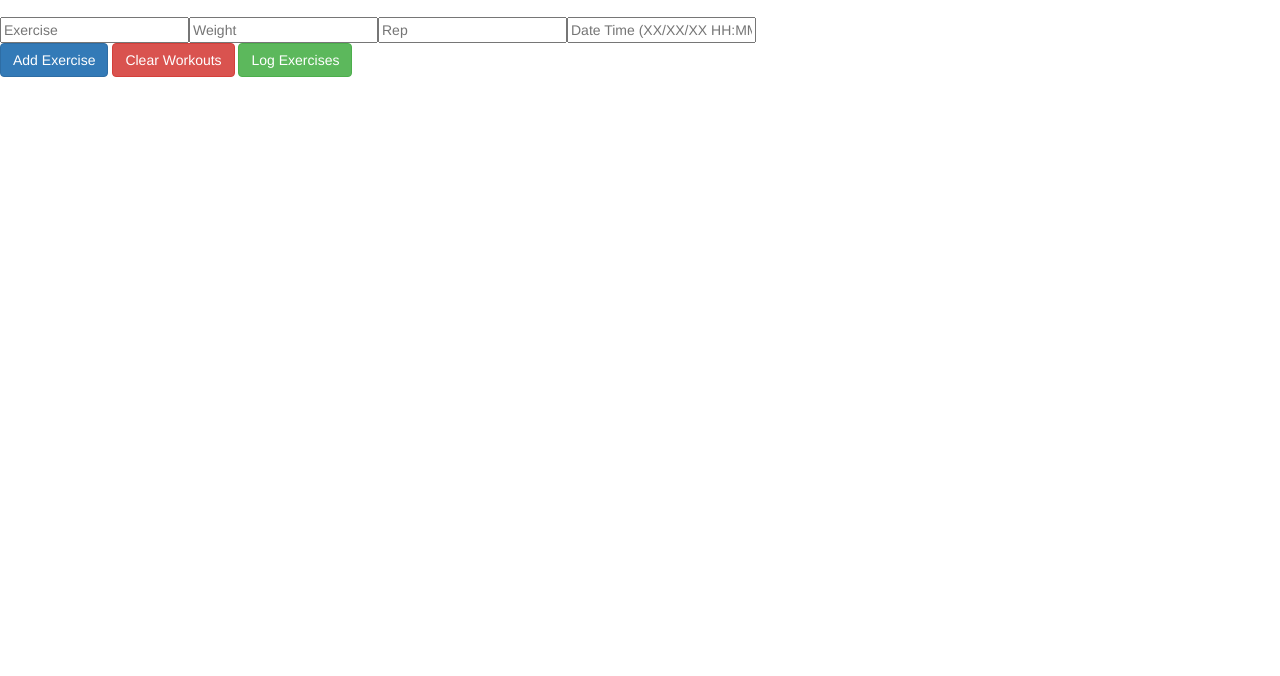
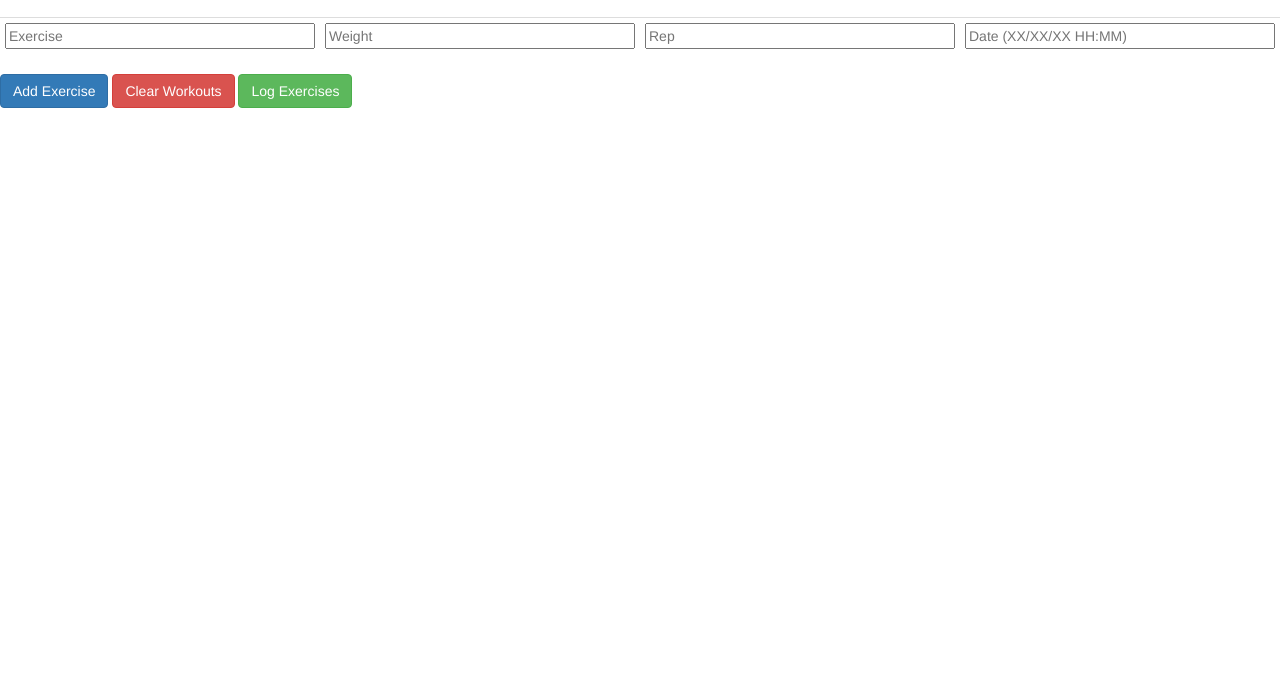
Before and after one commit to chulahn/Exercise-Journal, a website: page index.html in a window 1280 px wide. Shown: the part 124-800 px from the top of the page. Drawn offline with nearby package versions, Linux system fonts and the light colour scheme; no server answers.

Commit message:
added css.  made inputs fit on one screen on initial zoom

```diff
--- a/index.html
+++ b/index.html
@@ -55,12 +55,13 @@
   </section>
 
   <section>
-    <table>
-      <td><input type="text" placeholder="Exercise" ng-model="exerciseName" id="exerciseName"></input></td>
-      <td><input type="number" placeholder="Weight" ng-model="exerciseWeight" id="exerciseWeight"></input></td>
-      <td><input type="number" placeholder="Rep" ng-model="exerciseRep" id="exerciseRep"></input></td>
-      <td><input placeholder="Date Time (XX/XX/XX HH:MM)" ng-model="exerciseTime" id="exerciseTime"></input></td>
-
+    <table class="table table-condensed input-table">
+      <tr>
+        <td><input type="text" placeholder="Exercise" ng-model="exerciseName" id="exerciseName"></input></td>
+        <td><input type="number" placeholder="Weight" ng-model="exerciseWeight" id="exerciseWeight"></input></td>
+        <td><input type="number" placeholder="Rep" ng-model="exerciseRep" id="exerciseRep"></input></td>
+        <td><input placeholder="Date (XX/XX/XX HH:MM)" ng-model="exerciseTime" id="exerciseTime"></input></td>
+      </tr>
     </table>
     <button class="btn btn-primary" id="addWorkout" ng-click="addExercise()">Add Exercise</button>
     <button class="btn btn-danger" id="clearWorkouts">Clear Workouts</button>
--- a/index.js
+++ b/index.js
@@ -17,6 +17,10 @@ app.use(express.urlencoded()); // to support URL-encoded bodies
 
 app.get("/", function(req, res) {
 	res.sendfile("index.html");
+});
+
+app.get("/style.css", function(req, res) {
+	res.sendfile("style.css");
 });
 
 app.get("/controller.js", function(req, res) {
--- a/style.css
+++ b/style.css
@@ -2,3 +2,7 @@ header {
   background-color: yellow;
   text-align: center;
 }
+
+.input-table input {
+  width: 100%;
+}
```
